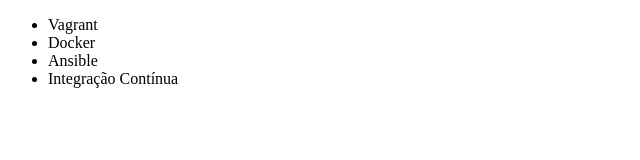
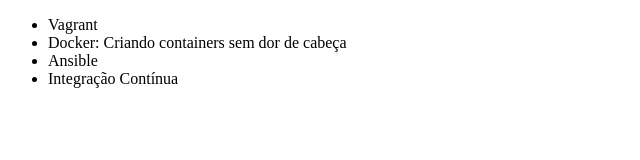
Before and after one commit to ThiagoBAlves13/aulagithub, a plain HTML site: page index.html in a window 1280 px wide. Shown: the whole page, without its empty margins (0-640 px from the left). Drawn offline with Linux system fonts and the light colour scheme.

Commit message:
Alterando Título

```diff
--- a/index.html
+++ b/index.html
@@ -2,12 +2,12 @@
 <html lang="en">
 <head>
     <meta charset="UTF-8">
-    <title>Lista de Cursos de DevOps da Alura</title>
+    <title>cursos da Alura</title>
 </head>
 <body>
     <ul>
         <li>Vagrant</li>
-        <li>Docker</li>
+        <li>Docker: Criando containers sem dor de cabeça</li>
         <li>Ansible</li>
         <li>Integração Contínua</li>
     </ul>
```
